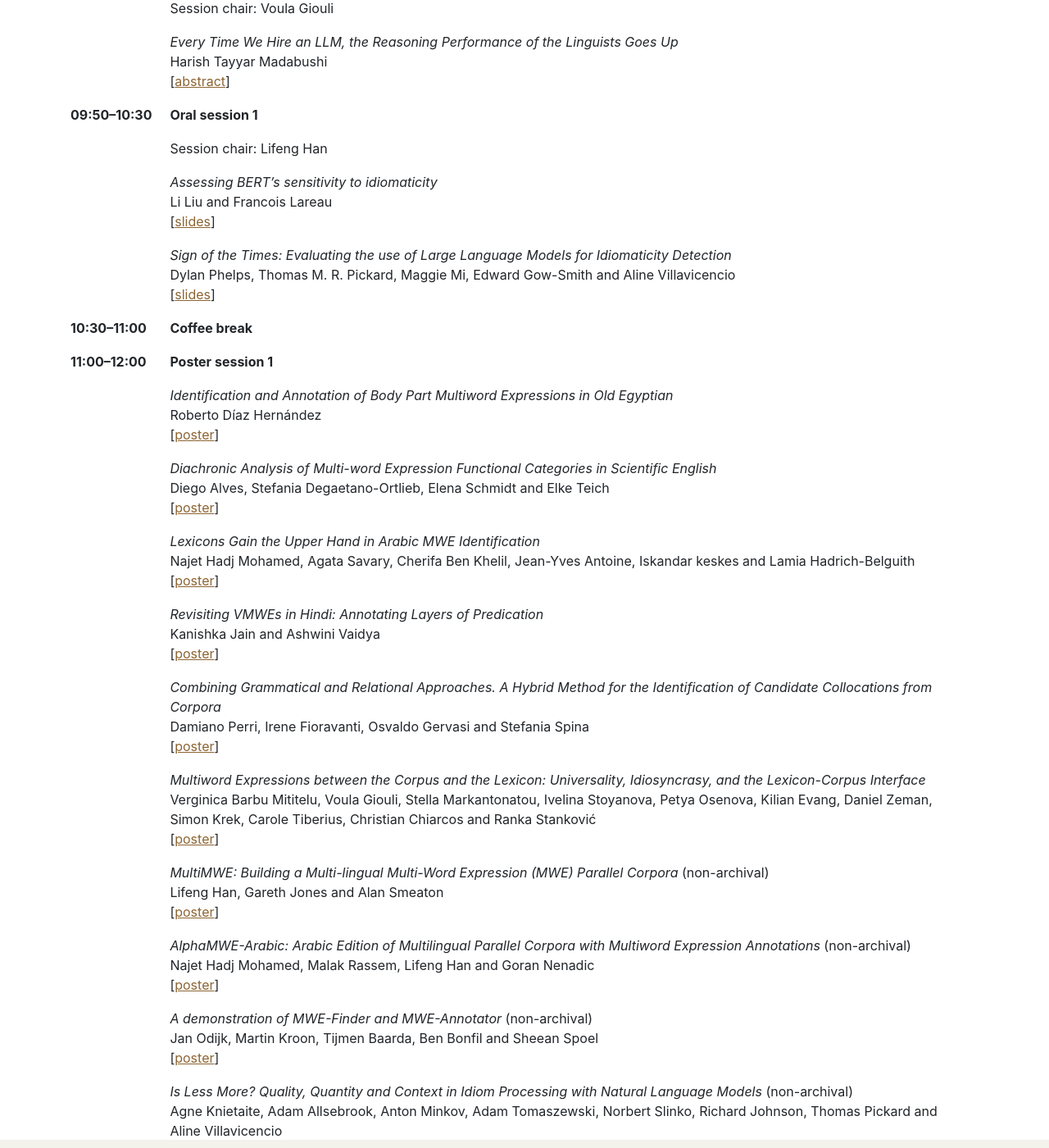
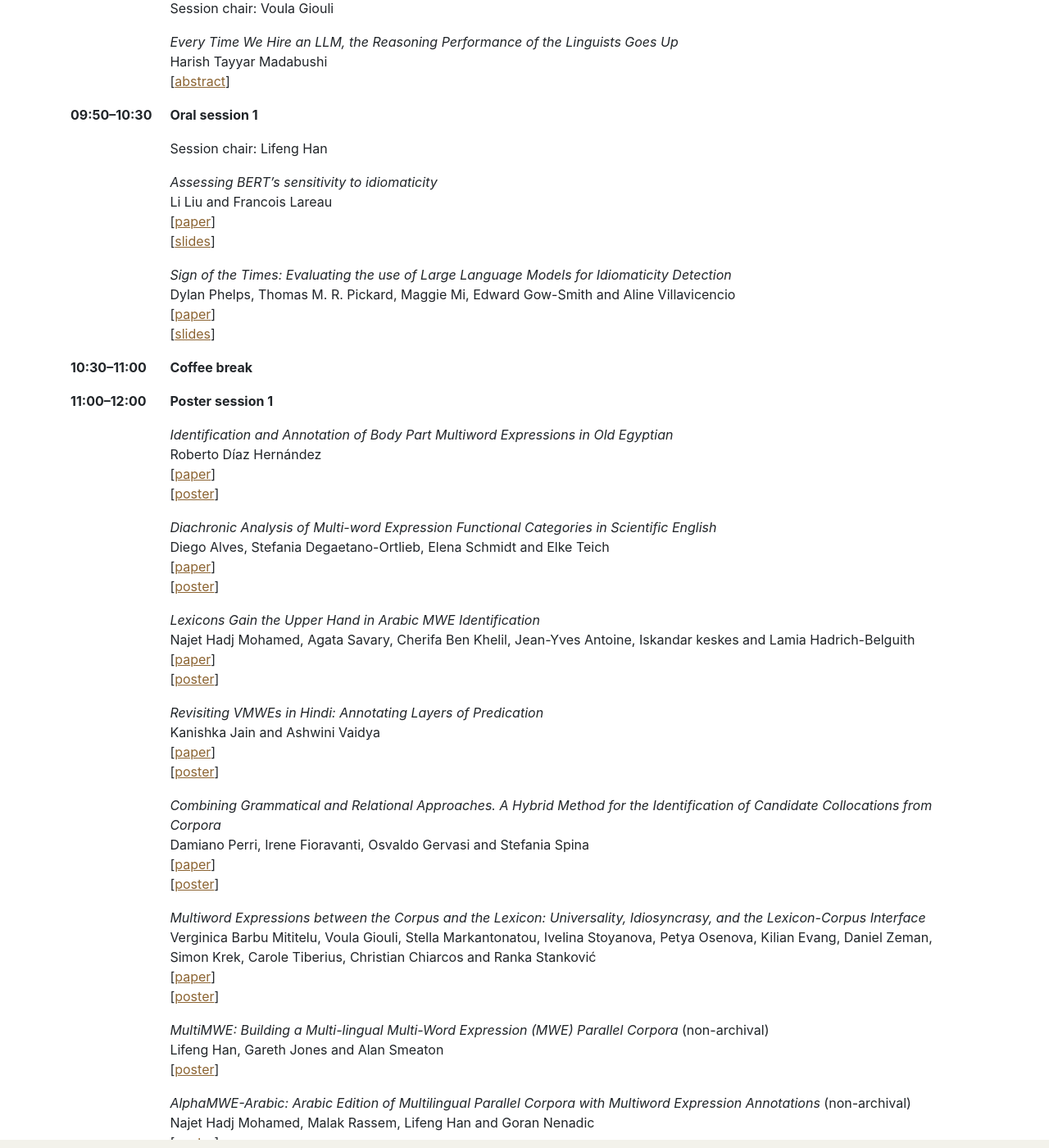
Before and after one commit to multiword/multiword.github.io, a Jekyll site: the page built from mweud2024/index.md, in a window 1280 px wide and 1400 px high, scrolled down 1727 px. Shown: the whole window at 82% size. Built offline with Jekyll 4.4.1, drawn with Linux system fonts in a browser that asks for light colours; comment, search, counter and statistics services are not loaded; some of the changed text lies outside the part shown.

Commit message:
Added links to papers in Anthology

```diff
--- a/mweud2024/index.md
+++ b/mweud2024/index.md
@@ -126,6 +126,7 @@ proceedings.
         <td>
             <i>Assessing BERT’s sensitivity to idiomaticity</i><br>
             Li Liu and Francois Lareau<br>
+            [<a href="https://aclanthology.org/2024.mwe-1.4/">paper</a>]<br>
             [<a href="slides/liu-lareau-2024-assessing-slides.pdf">slides</a>]
         </td>
     </tr>
@@ -134,6 +135,7 @@ proceedings.
         <td>
             <i>Sign of the Times: Evaluating the use of Large Language Models for Idiomaticity Detection</i><br>
             Dylan Phelps, Thomas M. R. Pickard, Maggie Mi, Edward Gow-Smith and Aline Villavicencio<br>
+            [<a href="https://aclanthology.org/2024.mwe-1.22/">paper</a>]<br>
             [<a href="slides/phelps-etal-2024-sign-slides.pdf">slides</a>]
         </td>
     </tr>
@@ -150,6 +152,7 @@ proceedings.
         <td>
             <i>Identification and Annotation of Body Part Multiword Expressions in Old Egyptian</i><br>
             Roberto Díaz Hernández<br>
+            [<a href="https://aclanthology.org/2024.mwe-1.5/">paper</a>]<br>
             [<a href="posters/diaz-hernandez-2024-identification-poster.pdf">poster</a>]
         </td>
     </tr>
@@ -158,6 +161,7 @@ proceedings.
         <td>
             <i>Diachronic Analysis of Multi-word Expression Functional Categories in Scientific English</i><br>
             Diego Alves, Stefania Degaetano-Ortlieb, Elena Schmidt and Elke Teich<br>
+            [<a href="https://aclanthology.org/2024.mwe-1.12/">paper</a>]<br>
             [<a href="posters/alves-etal-2024-diachronic-poster.pdf">poster</a>]
         </td>
     </tr>
@@ -166,6 +170,7 @@ proceedings.
         <td>
             <i>Lexicons Gain the Upper Hand in Arabic MWE Identification</i><br>
             Najet Hadj Mohamed, Agata Savary, Cherifa Ben Khelil, Jean-Yves Antoine, Iskandar keskes and Lamia Hadrich-Belguith<br>
+            [<a href="https://aclanthology.org/2024.mwe-1.13/">paper</a>]<br>
             [<a href="posters/hadj-mohamed-etal-2024-lexicons-poster.pdf">poster</a>]
         </td>
     </tr>
@@ -174,6 +179,7 @@ proceedings.
         <td>
             <i>Revisiting VMWEs in Hindi: Annotating Layers of Predication</i><br>
             Kanishka Jain and Ashwini Vaidya<br>
+            [<a href="https://aclanthology.org/2024.mwe-1.14/">paper</a>]<br>
             [<a href="posters/jain-vaidya-2024-revisiting-poster.pdf">poster</a>]
         </td>
     </tr>
@@ -182,6 +188,7 @@ proceedings.
         <td>
             <i>Combining Grammatical and Relational Approaches. A Hybrid Method for the Identification of Candidate Collocations from Corpora</i><br>
             Damiano Perri, Irene Fioravanti, Osvaldo Gervasi and Stefania Spina<br>
+            [<a href="https://aclanthology.org/2024.mwe-1.18/">paper</a>]<br>
             [<a href="posters/perri-etal-2024-combining-poster.pdf">poster</a>]
         </td>
     </tr>
@@ -190,6 +197,7 @@ proceedings.
         <td>
             <i>Multiword Expressions between the Corpus and the Lexicon: Universality, Idiosyncrasy, and the Lexicon-Corpus Interface</i><br>
             Verginica Barbu Mititelu, Voula Giouli, Stella Markantonatou, Ivelina Stoyanova, Petya Osenova, Kilian Evang, Daniel Zeman, Simon Krek, Carole Tiberius, Christian Chiarcos and Ranka Stanković<br>
+            [<a href="https://aclanthology.org/2024.mwe-1.19/">paper</a>]<br>
             [<a href="posters/barbu-mititelu-etal-2024-multiword-poster.pdf">poster</a>]
         </td>
     </tr>
@@ -246,6 +254,7 @@ proceedings.
         <td>
             <i>Universal Feature-based Morphological Trees</i><br>
             Federica Gamba, Abishek Stephen and Zdeněk Žabokrtský<br>
+            [<a href="https://aclanthology.org/2024.mwe-1.17/">paper</a>]<br>
             [<a href="slides/gamba-etal-2024-universal-slides.pdf">slides</a>]
         </td>
     </tr>
@@ -254,6 +263,7 @@ proceedings.
         <td>
             <i>Light Verb Constructions in Universal Dependencies for South Asian Languages</i><br>
             Abishek Stephen and Daniel Zeman<br>
+            [<a href="https://aclanthology.org/2024.mwe-1.21/">paper</a>]<br>
             [<a href="slides/stephen-zeman-2024-light-slides.pdf">slides</a>]
         </td>
     </tr>
@@ -262,6 +272,7 @@ proceedings.
         <td>
             <i>Strategies for the Annotation of Pronominalised Locatives in Turkic Universal Dependency Treebanks</i><br>
             Jonathan Washington, Çağrı Çöltekin, Furkan Akkurt, Bermet Chontaeva, Soudabeh Eslami, Gulnura Jumalieva, Aida Kasieva, Aslı Kuzgun, Büşra Marşan and Chihiro Taguchi<br>
+            [<a href="https://aclanthology.org/2024.mwe-1.25/">paper</a>]<br>
             [<a href="slides/washington-etal-2024-strategies-slides.pdf">slides</a>]
         </td>
     </tr>
@@ -298,6 +309,7 @@ proceedings.
         <td>
             <i>Automatic Manipulation of Training Corpora to Make Parsers Accept Real-world Text</i><br>
             Hiroshi Kanayama, Ran Iwamoto, Masayasu Muraoka, Takuya Ohko and Kohtaroh Miyamoto<br>
+            [<a href="https://aclanthology.org/2024.mwe-1.3/">paper</a>]<br>
             [<a href="slides/kanayama-etal-2024-automatic-slides.pdf">slides</a>]
             [<a href="https://uni-duesseldorf.sciebo.de/s/yaghCBY7G06iDXQ">booster video</a>]
             [<a href="https://uni-duesseldorf.sciebo.de/s/ZLurxPhmTIZxypw">presentation video</a>]
@@ -308,6 +320,7 @@ proceedings.
         <td>
             <i>Fitting Fixed Expressions into the UD Mould: Swedish as a Use Case</i><br>
             Lars Ahrenberg<br>
+            [<a href="https://aclanthology.org/2024.mwe-1.6/">paper</a>]<br>
             [<a href="slides/ahrenberg-2024-fitting-slides.pdf">slides</a>]
             [<a href="https://uni-duesseldorf.sciebo.de/s/eIUpmzpu7ofKcM1">booster video</a>]
             [<a href="https://uni-duesseldorf.sciebo.de/s/UxEdsdxFVpA6nls">presentation video</a>]
@@ -318,6 +331,7 @@ proceedings.
         <td>
             <i>The Vedic Compound Dataset</i><br>
             Sven Sellmer and Oliver Hellwig<br>
+            [<a href="https://aclanthology.org/2024.mwe-1.8/">paper</a>]<br>
             [<a href="slides/sellmer-hellwig-2024-vedic-slides.pdf">slides</a>]
             [<a href="https://uni-duesseldorf.sciebo.de/s/kvtWeonYg8Jfap0">booster video</a>]
             [<a href="https://uni-duesseldorf.sciebo.de/s/KTVUW2HgghX2u30">presentation video</a>]
@@ -328,6 +342,7 @@ proceedings.
         <td>
             <i>Overcoming Early Saturation on Low-Resource Languages in Multilingual Dependency Parsing</i><br>
             Jiannan Mao, Chenchen Ding, Hour Kaing, Hideki Tanaka, Masao Utiyama and Tadahiro Matsumoto.<br>
+            [<a href="https://aclanthology.org/2024.mwe-1.10/">paper</a>]<br>
             [<a href="slides/mao-etal-2024-overcoming-slides.pdf">slides</a>]
             [<a href="https://uni-duesseldorf.sciebo.de/s/NXkE2l13VAB4nMD">booster video</a>]
             [<a href="https://uni-duesseldorf.sciebo.de/s/hWJqZlgn1YpbJwz">presentation video</a>]
@@ -338,6 +353,7 @@ proceedings.
         <td>
             <i>Towards the semantic annotation of SR-ELEXIS corpus: Insights into Multiword Expressions and Named Entities</i><br>
             Cvetana Krstev, Ranka Stanković, Aleksandra Marković and Teodora Mihajlov<br>
+            [<a href="https://aclanthology.org/2024.mwe-1.15/">paper</a>]<br>
             [<a href="slides/krstev-etal-2024-towards-slides.pdf">slides</a>]
             [<a href="https://uni-duesseldorf.sciebo.de/s/ldJuapRxN9TrFwa">booster video</a>]
             [<a href="https://uni-duesseldorf.sciebo.de/s/rTadfDyy4nRimOc">presentation video</a>]
@@ -348,6 +364,7 @@ proceedings.
         <td>
             <i>Universal Dependencies for Saraiki</i><br>
             Meesum Alam, Francis Tyers, Emily Hanink and Sandra Kübler<br>
+            [<a href="https://aclanthology.org/2024.mwe-1.23/">paper</a>]<br>
             [<a href="slides/alam-etal-2024-universal-slides.pdf">slides</a>]
             [<a href="https://uni-duesseldorf.sciebo.de/s/PROUgul1T0GSTdb">booster video</a>]
             [<a href="https://uni-duesseldorf.sciebo.de/s/AabHS3vqfI7UkvD">presentation video</a>]
@@ -358,6 +375,7 @@ proceedings.
         <td>
             <i>BERT-based Idiom Identification using Language Translation and Word Cohesion</i><br>
             Arnav Yayavaram, Siddharth Yayavaram, Prajna Devi Upadhyay and Apurba Das<br>
+            [<a href="https://aclanthology.org/2024.mwe-1.26/">paper</a>]<br>
             [<a href="slides/yayavaram-etal-2024-bert-slides.pdf">slides</a>]
             [<a href="https://uni-duesseldorf.sciebo.de/s/9VzrUJRxuy1kd66">booster video</a>]
             [<a href="https://uni-duesseldorf.sciebo.de/s/TPP9XJ9WDhLO3J1">presentation video</a>]
@@ -376,6 +394,7 @@ proceedings.
         <td>
             <i>To Leave No Stone Unturned: Annotating Verbal Idioms in the Parallel Meaning Bank</i><br>
             Rafael Ehren, Kilian Evang and Laura Kallmeyer<br>
+            [<a href="https://aclanthology.org/2024.mwe-1.16/">paper</a>]<br>
             [<a href="slides/ehren-etal-2024-leave-slides.pdf">slides</a>]
         </td>
     </tr>
@@ -384,6 +403,7 @@ proceedings.
         <td>
             <i>Annotation of Multiword Expressions in the SUK 1.0 Training Corpus of Slovene: Lessons Learned and Future Steps</i><br>
             Jaka Čibej, Polona Gantar and Mija Bon<br>
+            [<a href="https://aclanthology.org/2024.mwe-1.20/">paper</a>]<br>
             [<a href="slides/cibej-etal-2024-annoation-slides.pdf">slides</a>]
         </td>
     </tr>
@@ -392,6 +412,7 @@ proceedings.
         <td>
             <i>Ad Hoc Compounds for Stance Detection</i><br>
             Qi Yu, Fabian Schlotterbeck, Henning Wang, Naomi Reichmann, Britta Stolterfoht, Regine Eckardt and Miriam Butt<br>
+            [<a href="https://aclanthology.org/2024.mwe-1.27/">paper</a>]<br>
             [<a href="slides/yu-etal-2024-ad-slides.pdf">slides</a>]
         </td>
     </tr>
@@ -408,6 +429,7 @@ proceedings.
         <td>
             <i>Synthetic-Error Augmented Parsing of Swedish as a Second Language: Experiments with Word Order</i><br>
             Arianna Masciolini, Emilie Francis and Maria Irena Szawerna<br>
+            [<a href="https://aclanthology.org/2024.mwe-1.7/">paper</a>]<br>
             [<a href="posters/masciolini-etal-2024-synthetic-poster.pdf">poster</a>]
         </td>
     </tr>
@@ -416,6 +438,7 @@ proceedings.
         <td>
             <i>A Universal Dependencies Treebank for Gujarati</i><br>
             Mayank Jobanputra, Maitrey Mehta and Çağrı Çöltekin<br>
+            [<a href="https://aclanthology.org/2024.mwe-1.9/">paper</a>]<br>
             [<a href="posters/jobanputra-etal-2024-universal-poster.pdf">poster</a>]
         </td>
     </tr>
@@ -424,6 +447,7 @@ proceedings.
         <td>
             <i>Part-of-Speech Tagging for Northern Kurdish</i><br>
             Peshmerge Morad, Sina Ahmadi and Lorenzo Gatti<br>
+            [<a href="https://aclanthology.org/2024.mwe-1.11/">paper</a>]<br>
             [<a href="posters/morad-etal-2024-part-poster.pdf">poster</a>]
         </td>
     </tr>
@@ -432,6 +456,7 @@ proceedings.
         <td>
             <i>Domain-Weighted Batch Sampling for Neural Dependency Parsing</i><br>
             Jacob Striebel, Daniel Dakota and Sandra Kübler<br>
+            [<a href="https://aclanthology.org/2024.mwe-1.24/">paper</a>]<br>
             [<a href="posters/striebel-etal-2024-domain-poster.pdf">poster</a>]
         </td>
     </tr>
```
